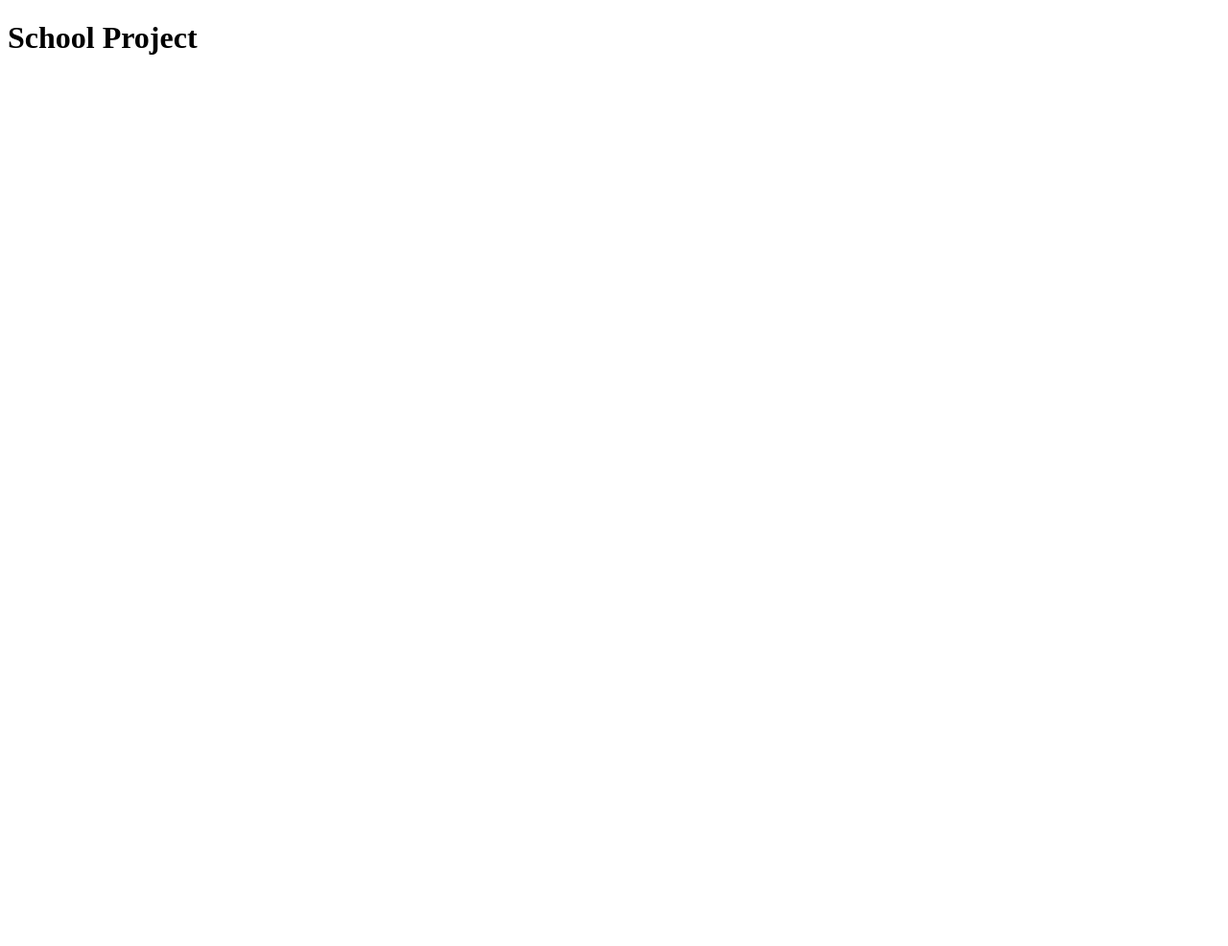
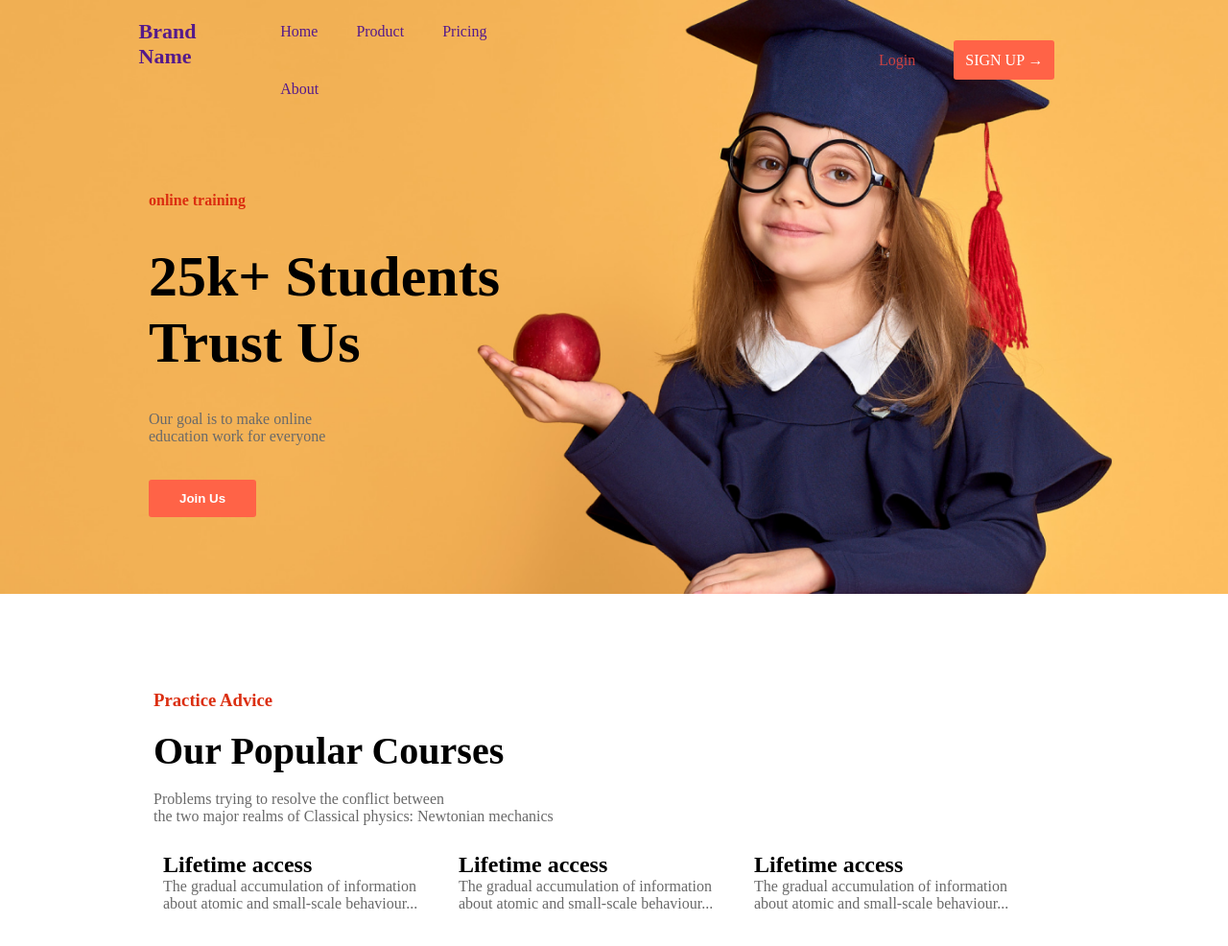
Before and after one commit to gelabi-alam/school-project, a plain HTML site: page index.html in a window 1280 px wide. Shown: the whole page at 96% size. Before the commit the page ends 800 px from the top, so only its background shows below. Drawn offline with Linux system fonts and the light colour scheme.

Commit message:
Header section has been completed

```diff
--- a/index.html
+++ b/index.html
@@ -6,12 +6,85 @@
     <meta http-equiv="X-UA-Compatible" content="IE=edge">
     <meta name="viewport" content="width=device-width, initial-scale=1.0">
     <title>School Project</title>
+    <link rel="stylesheet" href="style.css">
 </head>
 
 <body>
-    <main>
-        <h1>School Project</h1>
-    </main>
+    <!--1st or *top Section Started-->
+    <section class="bg">
+        <div class="container">
+            <!--menu Section Started-->
+            <div class="top-menu">
+                <div class="half-width left">
+                    <div class="logo">
+                        <a href="">Brand Name</a>
+                    </div>
+                    <nav class="menu">
+                        <a href="">Home</a>
+                        <a href="">Product</a>
+                        <a href="">Pricing</a>
+                        <a href="">About</a>
+
+                    </nav>
+                </div>
+                <div class="half-width right">
+                    <nav class="menu">
+                        <a href=""><span style="color: rgb(205, 65, 65);">Login</span></a>
+                        <a href=""><span class="sign-up">Sign Up → </span></a>
+                    </nav>
+                </div>
+            </div>
+            <!-- *content section started-->
+            <header class="header">
+                <h4>online training</h4>
+                <br>
+                <br>
+                <h1>25k+ Students <br> Trust Us</h1>
+                <br>
+                <br>
+                <p>Our goal is to make online <br> education work for everyone</p>
+                <br>
+                <br>
+                <button class="sign-up "><a href="">Join Us</a></button>
+            </header>
+        </div>
+    </section>
+    <!--*Popular work section started-->
+    <section class="container">
+        <div class="popular">
+            <h3>Practice Advice</h3>
+            <br>
+            <h2>Our Popular Courses</h2>
+            <br>
+            <p>Problems trying to resolve the conflict between <br>
+                the two major realms of Classical physics: Newtonian mechanics </p>
+        </div>
+        <section class="courses">
+            <div class="course">
+                <img src="" alt="">
+                <h2>Lifetime access</h2>
+                <p>The gradual accumulation of
+                    information about atomic and
+                    small-scale behaviour...</p>
+            </div>
+            <div class="course">
+                <img src="" alt="">
+                <h2>Lifetime access</h2>
+                <p>The gradual accumulation of
+                    information about atomic and
+                    small-scale behaviour...</p>
+            </div>
+            <div class="course">
+                <img src="" alt="">
+                <h2>Lifetime access</h2>
+                <p>The gradual accumulation of
+                    information about atomic and
+                    small-scale behaviour...</p>
+            </div>
+
+        </section>
+
+    </section>
 </body>
 
 </html>
--- a/style.css
+++ b/style.css
@@ -0,0 +1,116 @@
+* {
+    padding: 0;
+    margin: 0;
+}
+
+p {
+    color: dimgray;
+}
+
+a {
+    text-decoration: none;
+}
+
+.bg {
+    background: url('images/cover.png');
+    width: 100%;
+    background-size: cover;
+}
+
+.container {
+    margin-bottom: 100px;
+}
+
+.top-menu {
+    display: flex;
+    width: 90%;
+    justify-content: center;
+    align-items: center;
+    flex-wrap: wrap;
+}
+
+.half-width {
+    display: flex;
+    justify-content: space-around;
+    width: 47%;
+}
+
+.left {
+    justify-content: space-between;
+}
+
+.logo {
+    font-size: 22px;
+    font-weight: 600;
+    display: block;
+    padding: 20px;
+    margin-left: 90px;
+}
+
+.menu {}
+
+.menu a {
+    padding: 18px;
+    display: inline-block;
+    margin-top: 6px;
+    font-size: 16px;
+}
+
+.right {
+    justify-content: flex-end;
+}
+
+.sign-up {
+    color: #fff;
+    background-color: tomato;
+    padding: 12px;
+    border-radius: 3px;
+    text-transform: uppercase;
+}
+
+/* content section started */
+header {
+    padding: 80px;
+    margin-left: 75px;
+}
+
+.header h4,
+.popular h3 {
+    color: rgb(219, 46, 16);
+}
+
+.header h1 {
+    font-size: 60px;
+}
+
+button {
+    border: none;
+}
+
+button a {
+    color: #fff;
+    padding: 15px 20px;
+    font-weight: 600;
+    text-transform: capitalize;
+}
+
+/* Popular section started */
+.popular,
+.courses {
+    width: 75%;
+    margin: 0 auto;
+}
+
+.popular h2 {
+    font-size: 40px;
+}
+
+.courses {
+    display: flex;
+}
+
+.course {
+    width: 30%;
+    padding: 10px;
+    box-shadow: ;
+}
```
Also changed, not shown: images/courses/product-cover-124 sec-.png (added), images/courses/product-cover-125 sec-.png (added), images/courses/product-cover-126 sec-.png (added), images/cover.png (added), images/live/Rectangle 49-1.png (added), images/live/Rectangle 49.png (added), images/popular/Rectangle 2.png (added), images/popular/Rectangle 3-1.png (added), images/popular/Rectangle 3.png (added), images/popular/image 10.png (added), images/popular/image 2.png (added).
